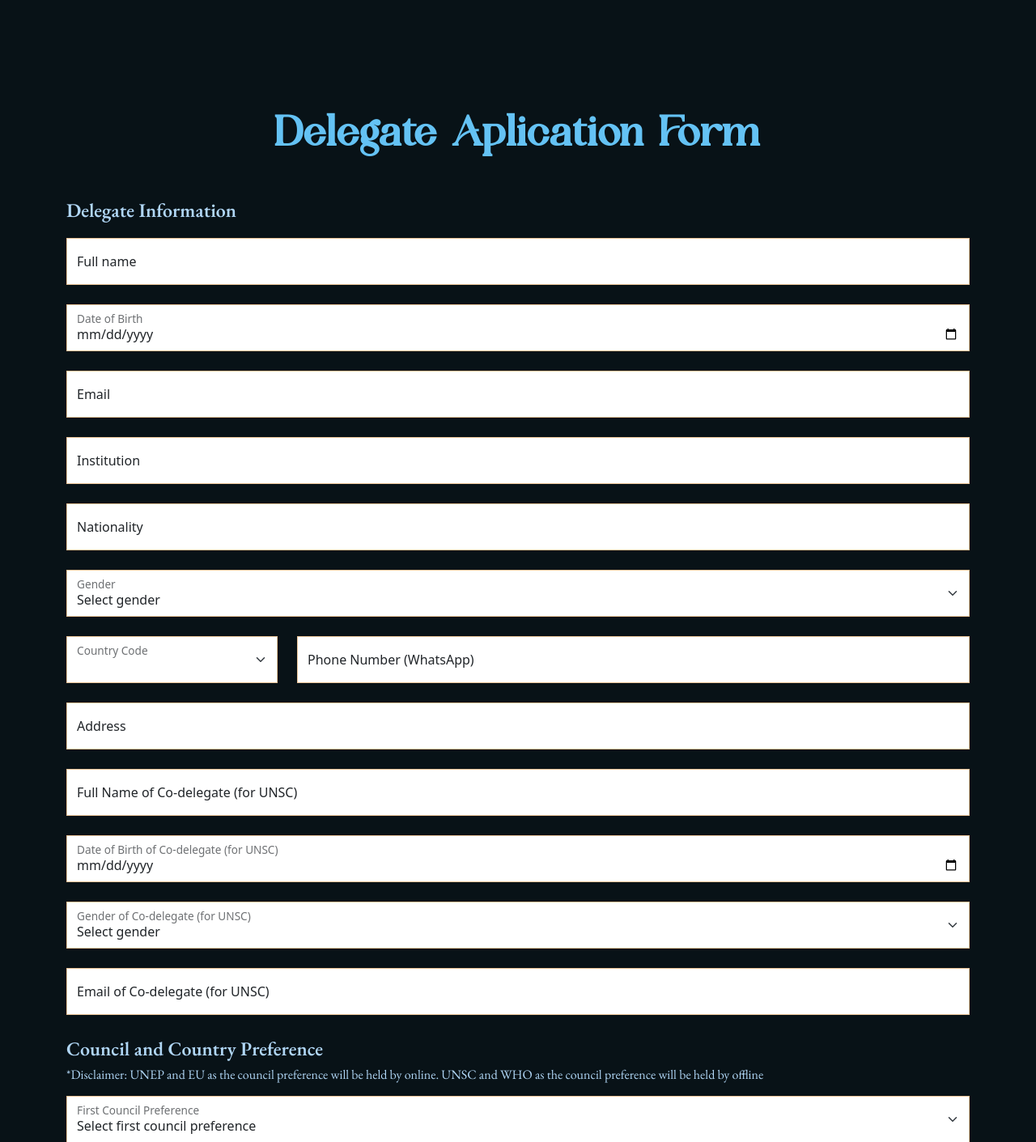
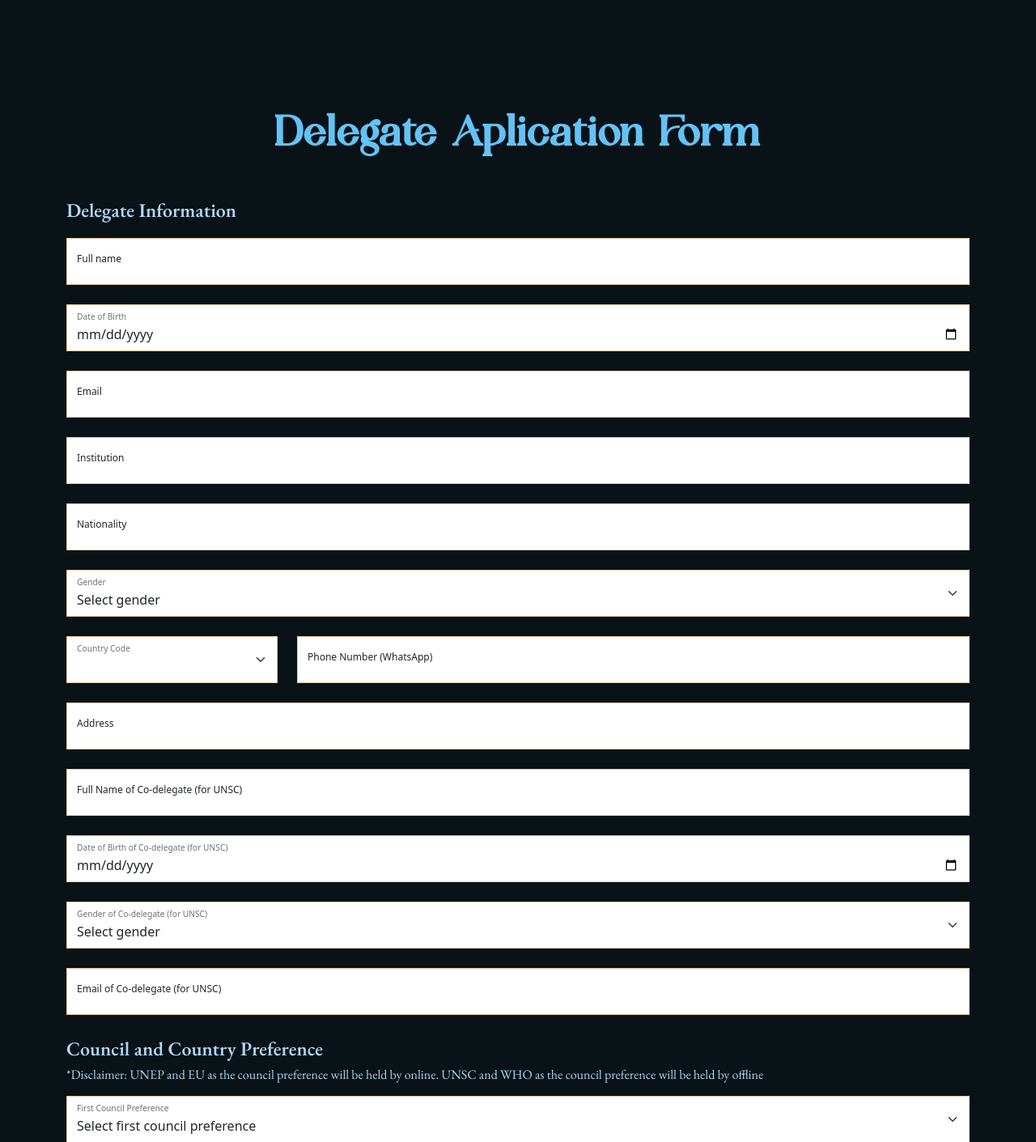
Before and after one commit to NoFall887/jagomun-2022, a PHP site: page /register.php in a window 1280 px wide. Shown: the top 1411 px of the page at 81% size. Run offline with PHP 8.4, Linux system fonts and the light colour scheme.

Commit message:
font adjustment

```diff
--- a/css/form.css
+++ b/css/form.css
@@ -25,6 +25,10 @@ textarea {
   margin-top: 132px;
 }
 
+.form-floating > label{
+  font-size: 12px;
+}
+
 .disclaimer {
   color: var(--light-blue-02);
   font-size: 16px;
--- a/css/navbar.css
+++ b/css/navbar.css
@@ -10,6 +10,7 @@
 	margin-right: 24px;
 	transition: all ease-in-out 200ms;
 }
+.dropdown-item {font-family:  'EB Garamond', serif;}
 
 .navbar .nav-item .nav-link:hover {
 	opacity: 80% !important;
```
